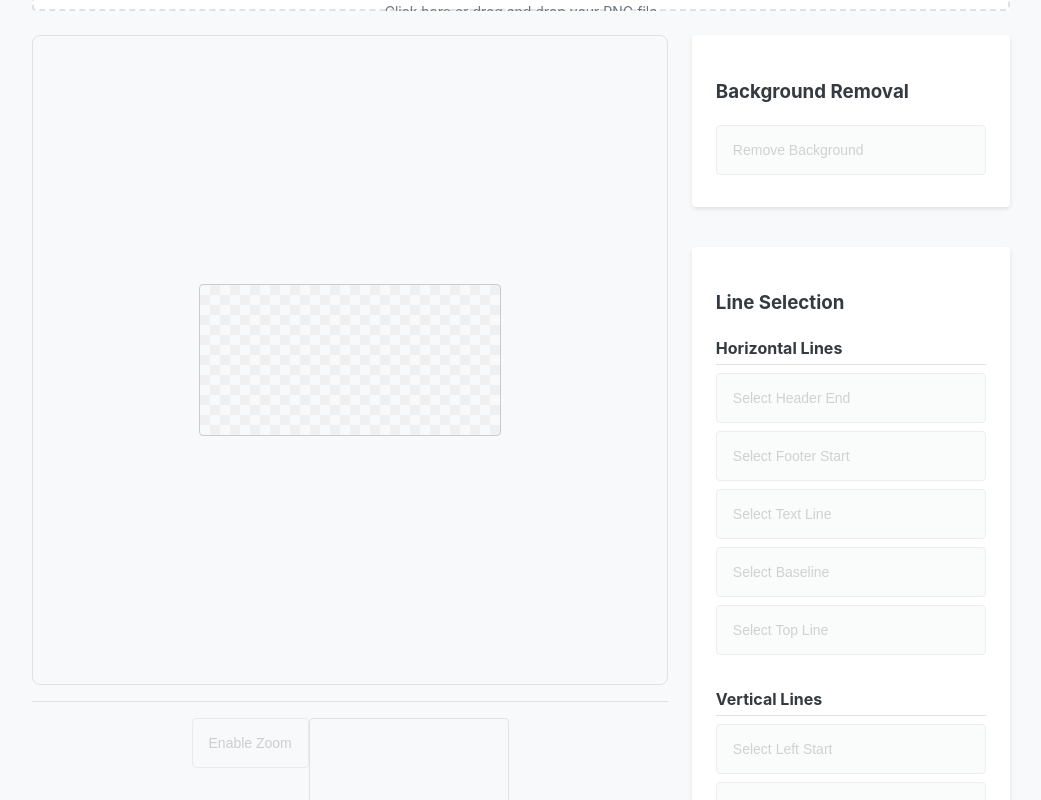
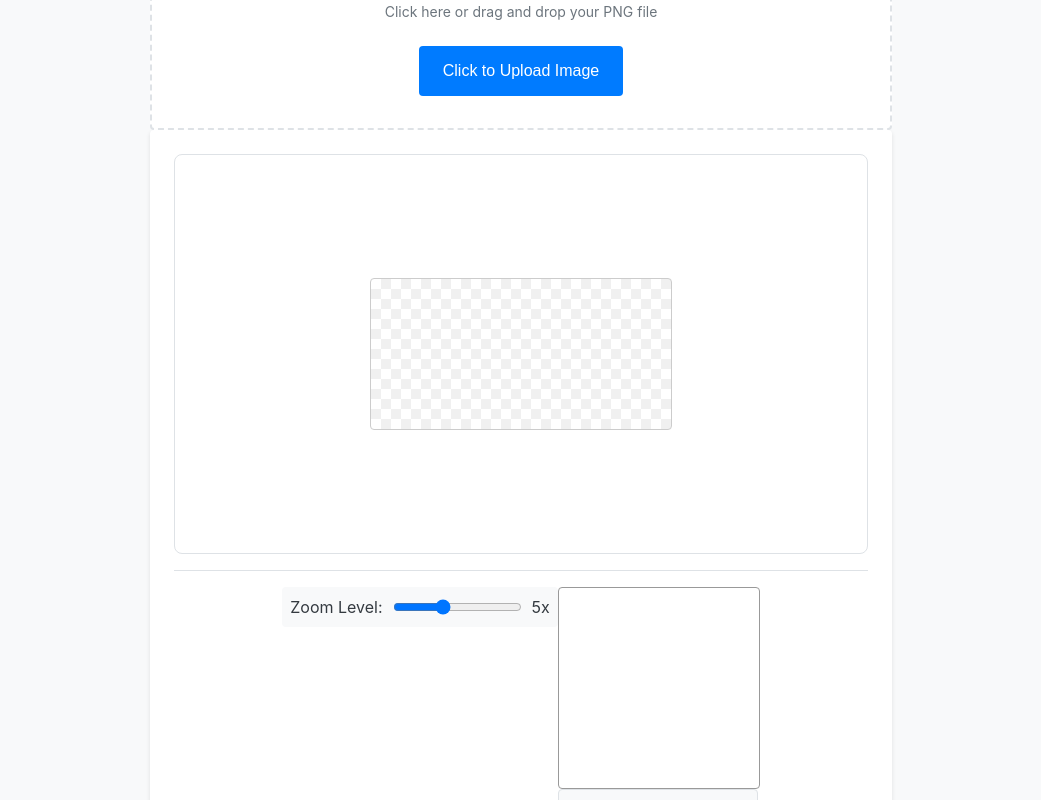
Before and after one commit to cactus-bm/stamp-maker, a React (Create React App) app in the folder stamp-maker/: page / in a window 1280 px wide. Shown: the part 220-1020 px from the top of the page, without its empty margins (119-1160 px from the left). Built offline with nearby package versions, Linux system fonts and the light colour scheme.

Commit message:
Remove Zoom

```diff
--- a/stamp-maker/src/App.tsx
+++ b/stamp-maker/src/App.tsx
@@ -117,14 +117,10 @@ function App() {
       </header>
 
       <main className="app-main">
-        {/* Top: Long, thin file upload area */}
-        <div className="file-upload-top">
+        <div className="workspace">
           <FileUpload appState={appState} updateAppState={updateAppState} />
-        </div>
 
-        {/* Middle: 2/3 image preview + 1/3 tool selection */}
-        <div className="main-workspace">
-          <div className="image-section">
+          <div className="image-workspace">
             <div className="canvas-container">
               <canvas
                 id="main-canvas"
@@ -137,16 +133,15 @@ function App() {
             <ZoomView appState={appState} updateAppState={updateAppState} />
           </div>
 
-          <div className="tools-section">
+          <div className="controls-section">
             <BackgroundRemoval appState={appState} updateAppState={updateAppState} />
+
             <LineSelection appState={appState} updateAppState={updateAppState} />
+
+            <ManualInputs appState={appState} updateAppState={updateAppState} />
+
+            <JsonExport appState={appState} updateAppState={updateAppState} />
           </div>
-        </div>
-
-        {/* Bottom: Manual coordinates and remaining controls */}
-        <div className="bottom-controls">
-          <ManualInputs appState={appState} updateAppState={updateAppState} />
-          <JsonExport appState={appState} updateAppState={updateAppState} />
         </div>
       </main>
 
--- a/stamp-maker/src/components/ZoomView.tsx
+++ b/stamp-maker/src/components/ZoomView.tsx
@@ -119,10 +119,6 @@ export const ZoomView: React.FC<ZoomViewProps> = ({ appState, updateAppState })
 
   // Handle mouse move on main canvas
   const handleMainCanvasMouseMove = useCallback((event: MouseEvent) => {
-    if (!appState.ui.zoom.active) {
-      return;
-    }
-
     const canvas = event.target as HTMLCanvasElement;
     const rect = canvas.getBoundingClientRect();
     const scaleX = canvas.width / rect.width;
@@ -152,7 +148,7 @@ export const ZoomView: React.FC<ZoomViewProps> = ({ appState, updateAppState })
     animationFrameRef.current = requestAnimationFrame(() => {
       updateZoomView(x, y);
     });
-  }, [appState.ui.zoom.active, appState.ui, updateAppState, updateZoomView]);
+  }, [appState.ui, updateAppState, updateZoomView]);
 
   // Handle mouse leave main canvas
   const handleMainCanvasMouseLeave = useCallback(() => {
@@ -174,7 +170,7 @@ export const ZoomView: React.FC<ZoomViewProps> = ({ appState, updateAppState })
   useEffect(() => {
     const mainCanvas = document.getElementById('main-canvas') as HTMLCanvasElement;
 
-    if (mainCanvas && appState.ui.zoom.active) {
+    if (mainCanvas) {
       mainCanvas.addEventListener('mousemove', handleMainCanvasMouseMove);
       mainCanvas.addEventListener('mouseleave', handleMainCanvasMouseLeave);
 
@@ -183,20 +179,7 @@ export const ZoomView: React.FC<ZoomViewProps> = ({ appState, updateAppState })
         mainCanvas.removeEventListener('mouseleave', handleMainCanvasMouseLeave);
       };
     }
-  }, [appState.ui.zoom.active, handleMainCanvasMouseMove, handleMainCanvasMouseLeave]);
-
-  // Toggle zoom functionality
-  const toggleZoom = useCallback(() => {
-    updateAppState({
-      ui: {
-        ...appState.ui,
-        zoom: {
-          ...appState.ui.zoom,
-          active: !appState.ui.zoom.active
-        }
-      }
-    });
-  }, [appState.ui.zoom, appState.ui, updateAppState]);
+  }, [handleMainCanvasMouseMove, handleMainCanvasMouseLeave]);
 
   // Change zoom scale
   const changeZoomScale = useCallback((newScale: number) => {
@@ -212,21 +195,10 @@ export const ZoomView: React.FC<ZoomViewProps> = ({ appState, updateAppState })
   }, [appState.ui.zoom, appState.ui, updateAppState]);
 
   const hasImage = appState.image.original !== null;
-  const isZoomActive = appState.ui.zoom.active;
 
   return (
     <div className="zoom-container">
       <div className="zoom-controls">
-        <button
-          className={`tool-btn ${isZoomActive ? 'active' : ''}`}
-          onClick={toggleZoom}
-          disabled={!hasImage}
-          aria-label="Toggle zoom view for precise pixel selection"
-        >
-          {isZoomActive ? 'Disable Zoom' : 'Enable Zoom'}
-        </button>
-
-        {isZoomActive && (
           <div className="zoom-scale-controls">
             <label htmlFor="zoom-scale">Zoom Level:</label>
             <input
@@ -240,7 +212,6 @@ export const ZoomView: React.FC<ZoomViewProps> = ({ appState, updateAppState })
             />
             <span>{appState.ui.zoom.scale}x</span>
           </div>
-        )}
       </div>
 
       <div className="zoom-view">
@@ -251,12 +222,12 @@ export const ZoomView: React.FC<ZoomViewProps> = ({ appState, updateAppState })
           height={200}
           style={{
             border: '1px solid #999',
-            display: isZoomActive ? 'block' : 'none'
+            display: 'block'
           }}
           aria-label="Zoom view showing magnified area around cursor"
         />
 
-        {!isZoomActive && hasImage && (
+        {!hasImage && (
           <div className="zoom-placeholder">
             <p>Enable zoom for precise pixel selection</p>
           </div>
@@ -268,13 +239,6 @@ export const ZoomView: React.FC<ZoomViewProps> = ({ appState, updateAppState })
           </div>
         )}
       </div>
-
-      {isZoomActive && (
-        <div className="zoom-instructions">
-          <p><strong>Zoom Active:</strong> Move mouse over image to see magnified view</p>
-          <p>Red crosshair shows exact pixel position</p>
-        </div>
-      )}
     </div>
   );
 };
```
